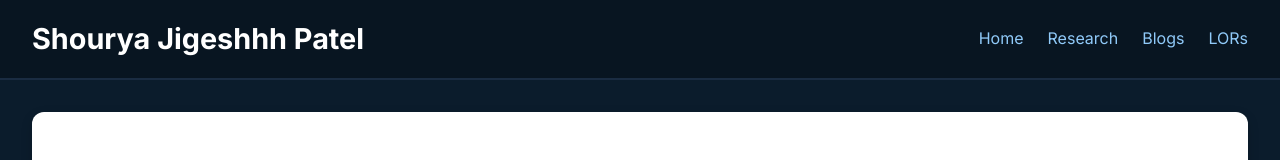
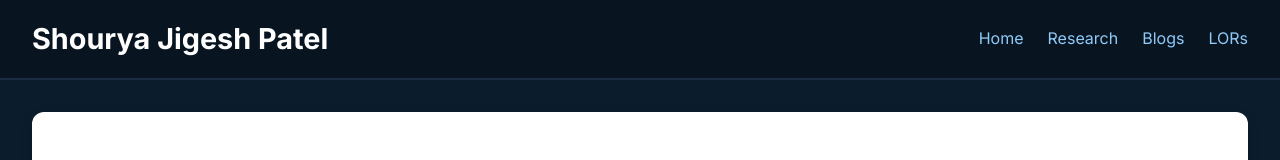
Before and after one commit to shouryajpatel17/portfolio, a plain HTML site: page index.html in a window 1280 px wide. Shown: the top 160 px of the page. Drawn offline with Linux system fonts and the light colour scheme.

Commit message:
Update index.html

```diff
--- a/index.html
+++ b/index.html
@@ -70,7 +70,7 @@
 </head>
 <body>
   <header>
-    <h1><a href="index.html">Shourya Jigeshhh Patel</a></h1>
+    <h1><a href="index.html">Shourya Jigesh Patel</a></h1>
     <nav>
       <ul>
         <li><a href="index.html">Home</a></li>
```
